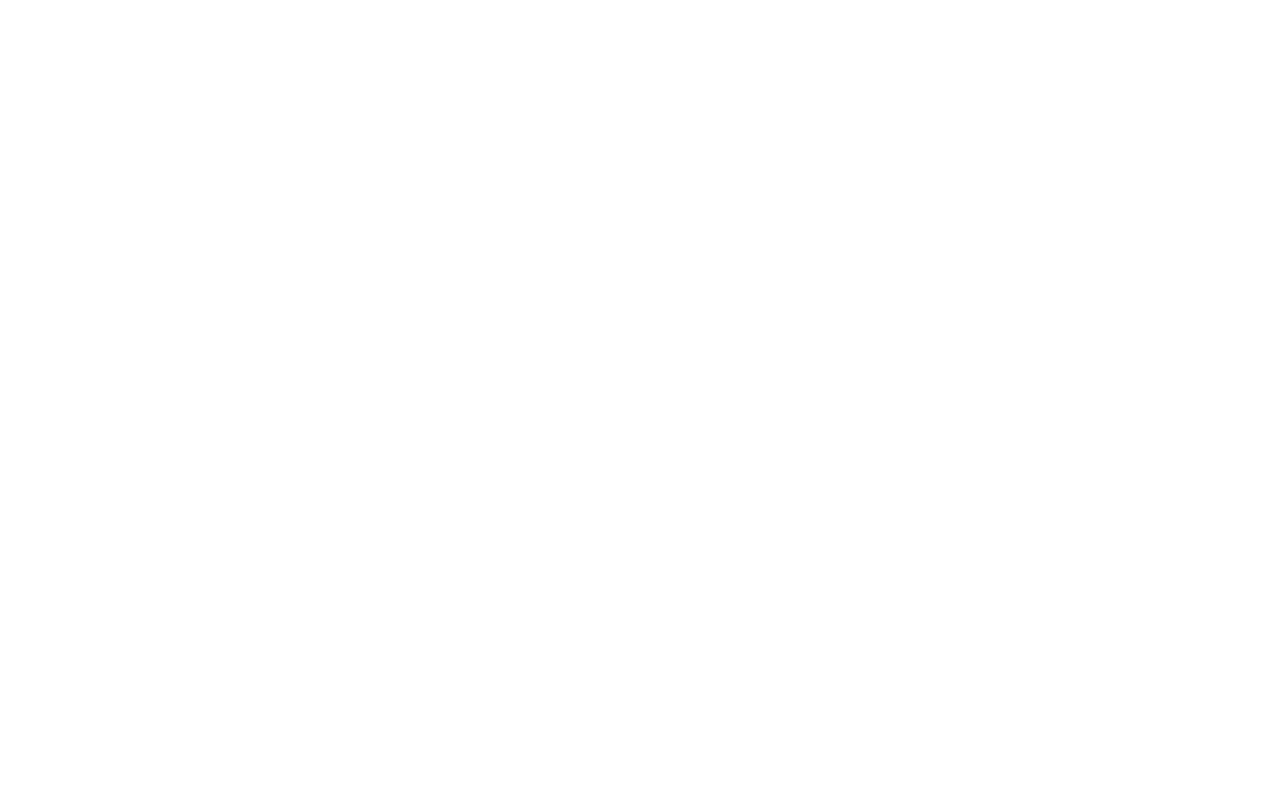
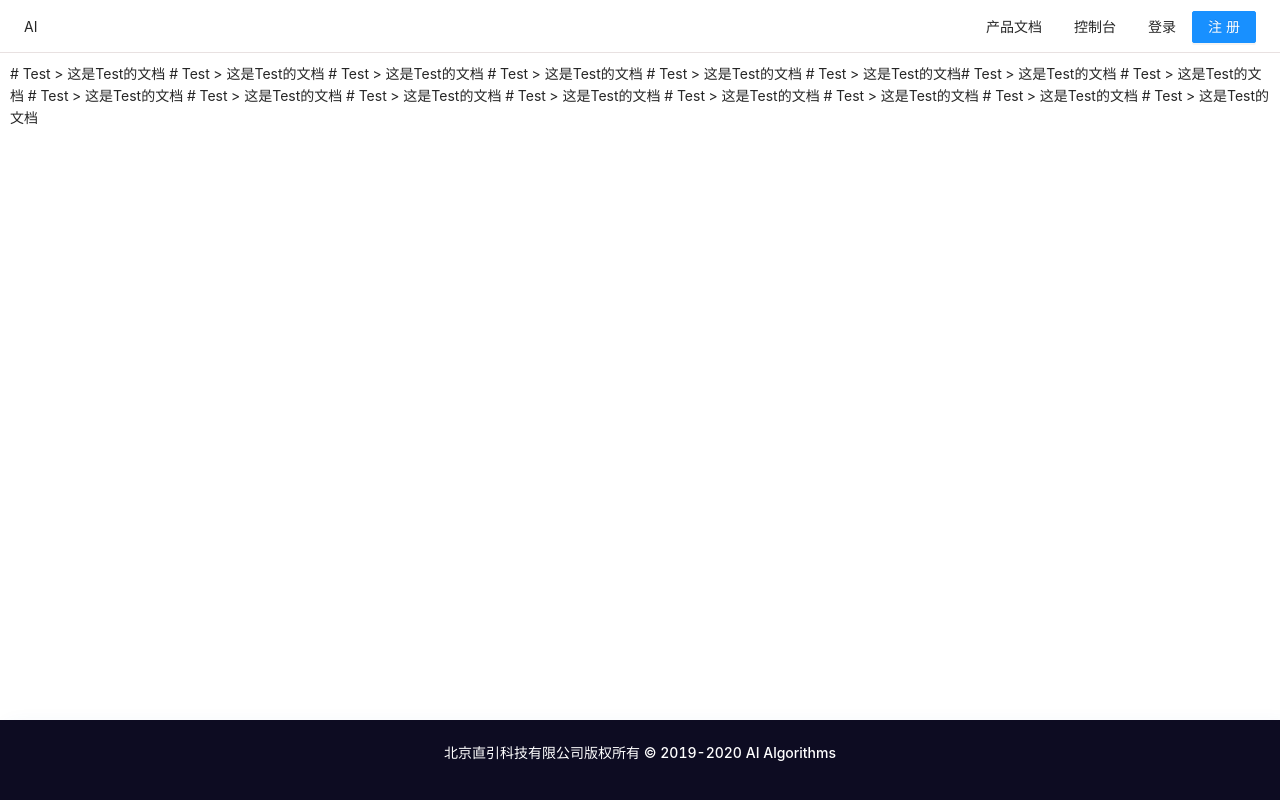
Before and after one commit to dxiaoqi/cloud-platform, a React (Create React App) app: page /doc in a window 1280 px wide. Before the commit this address had no page. Built offline with nearby package versions, Linux system fonts and the light colour scheme.

Commit message:
fix: 修复样式问题，增加md解析

```diff
--- /dev/null
+++ b/config-overrides.js
@@ -0,0 +1,17 @@
+const {override} = require("customize-cra");
+
+module.exports = {
+  webpack: override(config => {
+    const oneOfLoaders = config.module.rules.find(rule => Array.isArray(rule.oneOf)).oneOf;
+    oneOfLoaders.unshift({
+      test: /.md$/,
+      use: [{
+        loader: 'html-loader',
+      }, {
+        loader: 'markdown-loader',
+        options: {}
+      }]
+    });
+    return config;
+  })
+};
--- /dev/null
+++ b/global.d.ts
@@ -0,0 +1,4 @@
+declare module '*.md' {
+  const value: string; // markdown is just a string
+  export default value;
+}
--- /dev/null
+++ b/src/assert/doc.md
@@ -0,0 +1,31 @@
+# Test
+> 这是Test的文档
+# Test
+> 这是Test的文档
+# Test
+> 这是Test的文档
+# Test
+> 这是Test的文档
+# Test
+> 这是Test的文档
+# Test
+> 这是Test的文档# Test
+> 这是Test的文档
+# Test
+> 这是Test的文档
+# Test
+> 这是Test的文档
+# Test
+> 这是Test的文档
+# Test
+> 这是Test的文档
+# Test
+> 这是Test的文档
+# Test
+> 这是Test的文档
+# Test
+> 这是Test的文档
+# Test
+> 这是Test的文档
+# Test
+> 这是Test的文档
--- a/src/component/navbar/index.module.scss
+++ b/src/component/navbar/index.module.scss
@@ -14,6 +14,7 @@
     background-repeat: no-repeat;
     background-position: center;
   }
+  cursor: pointer;
 }
 .navbar__menu {
   width: 100%;
--- a/src/component/navbar/index.tsx
+++ b/src/component/navbar/index.tsx
@@ -1,14 +1,22 @@
 import { Button } from 'antd'
 import React from 'react'
+import { useNavigate } from 'react-router-dom'
 import styles from './index.module.scss'
 const NavBar: React.FC = props=> {
+  const navgiate = useNavigate()
+  const goHome = () => {
+    navgiate('/')
+  }
+  const goDoc =() => {
+    navgiate('/doc');
+  }
   return (
     <div className={styles.navbar__container}>
-      <div className={styles.navbar__logo}>
+      <div onClick={goHome} className={styles.navbar__logo}>
         AI
       </div>
       <div className={styles.navbar_login}>
-        <Button type='text'>产品文档</Button>
+        <Button type='text' onClick={goDoc}>产品文档</Button>
         <Button type='text' >控制台</Button>
         <Button type='text' >登录</Button>
         <Button type='primary'>注册</Button>
--- a/src/index.tsx
+++ b/src/index.tsx
@@ -1,4 +1,3 @@
-import React from 'react';
 import ReactDOM from 'react-dom/client';
 import Routers from './route';
 import './index.css';
--- /dev/null
+++ b/src/page/doc/index.module.scss
@@ -0,0 +1,9 @@
+.body {
+  min-height: 100%;
+  display: flex;
+  flex-direction: column;
+}
+.container {
+  flex: 1;
+  padding: 10px;
+}
--- /dev/null
+++ b/src/page/doc/index.tsx
@@ -0,0 +1,18 @@
+import React from "react";
+import NavBar from "../../component/navbar";
+import Footer from "../../component/footer";
+// @ts-ignore
+import Md from '../../assert/doc.md';
+import styles from "./index.module.scss";
+const Doc: React.FC = (props) => {
+  return (
+    <div className={styles.body}>
+      <NavBar />
+      <div className={styles.container}>
+        <div  dangerouslySetInnerHTML={{ __html: `${Md}`}}/>
+      </div>
+      <Footer />
+    </div>
+  )
+}
+export default Doc;
--- a/src/page/home/index.tsx
+++ b/src/page/home/index.tsx
@@ -25,6 +25,9 @@
   const goProductPage = (id: number) => {
     navigator(`/product/${id}`);
   }
+  const goDoc =() => {
+    navigator('/doc');
+  }
   return (
     <div>
       <NavBar />
@@ -38,7 +41,7 @@
               图像、语音等领域内建立多模态全生态服务
             </p>
             <div className={styles.doc_bt}>
-              <Button type='primary' size='large'>查看文档</Button>
+              <Button onClick={goDoc} type='primary' size='large'>查看文档</Button>
             </div>
           </div>
           <div className={styles.right}>
--- a/src/page/index.ts
+++ b/src/page/index.ts
@@ -1,5 +1,6 @@
 import Home from "./home";
 import ProductPage from "./product";
+import Doc from './doc'
 const Routers = [
   {
     key: "index",
@@ -14,6 +15,13 @@
     component: ProductPage,
     auth: false,
     exact: true
-  }
+  },
+  {
+    key: "doc",
+    path: "/doc",
+    component: Doc,
+    auth: false,
+    exact: true
+  },
 ]
 export default Routers;
--- a/src/page/product/index.module.scss
+++ b/src/page/product/index.module.scss
@@ -9,10 +9,17 @@
     }
   }
 }
+.panel {
+  margin-left: 40px;
+  margin-bottom: 120px;
+}
 .product__container {
   padding: 100px;
   padding-top: 10px;
-  padding-bottom: 0xp;
+  padding-bottom: 0px;
+}
+.panel_content {
+  display: flex;
 }
 .panel_content_item {
   display: flex;
```
Also changed, not shown: package.json (+9 -2 lines), 1 other file (tests, documents, lock files or other folders).
